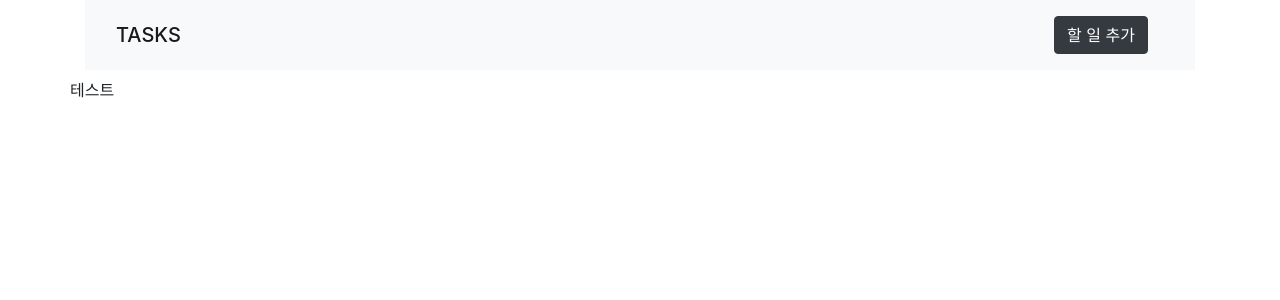
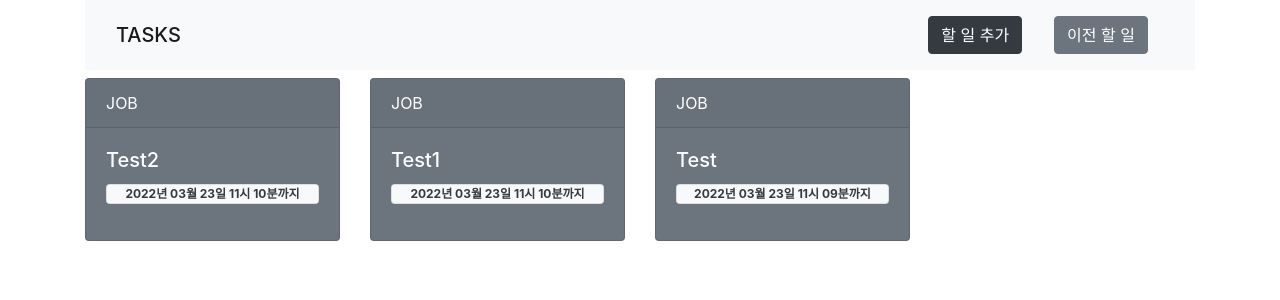
Before and after one commit to se-yong/taskapp, a Django app: page /previous/ in a window 1280 px wide. Shown: the top 300 px of the page. Run offline with Django 4.2, Linux system fonts and the light colour scheme; data comes from the database, SQL or seed files in the repository; both versions use the stored data as it was after the commit.

Commit message:
ListView 및 이전 한일 queryset으로 작성하여 추가

```diff
--- a/taskproject/taskapp/templates/common.html
+++ b/taskproject/taskapp/templates/common.html
@@ -26,6 +26,13 @@
                         </button>
                     </a>
                 </li>
+                <li class="nav-item">
+                    <a class="nav-link" href="{% url 'previous' %}">
+                        <button class="btn btn-secondary">
+                            이전 할 일
+                        </button>
+                    </a>
+                </li>
             </ul>
         </div>
     </nav>
--- /dev/null
+++ b/taskproject/taskapp/templates/pages/task_previous_list.html
@@ -0,0 +1,21 @@
+{% extends "common.html" %}
+
+{% block content %}
+<div class="row row-cols-2 row-cols-md-4 g-4 mt-2">
+    {% for item in object_list %}
+    <div class="col">
+        <div class="card text-white bg-secondary mb-3">
+            <div class="card-header">{{ item.type }}</div>
+            <div class="card-body">
+                <h5 class="card-title">{{ item.title }}</h5>
+                <p class="card text">
+                    <span class="badge bg-light text-dark">
+                        {{ item.due|date:'Y년 m월 d일 H시 i분' }}까지
+                    </span>
+                </p>
+            </div>
+        </div>
+    </div>
+    {% endfor %}
+</div>
+{% endblock %}
--- a/taskproject/taskapp/views.py
+++ b/taskproject/taskapp/views.py
@@ -1,6 +1,7 @@
 from django.shortcuts import render
-from django.views.generic import TemplateView, FormView, CreateView
+from django.views.generic import TemplateView, CreateView, ListView
 from .models import Task, ChecklistItem
+from django.utils import timezone
 
 
 def index(request):
@@ -12,7 +13,7 @@ class TaskListView(TemplateView):
     template_name = 'pages/task_list.html'
 
     def get_context_data(self, **kwargs):
-        tasks = Task.objects.all()
+        tasks = Task.objects.filter(due__gte=timezone.now()).order_by('-due').all()
         return{
             'tasks': tasks
         }
@@ -23,3 +24,9 @@ class TaskCreateView(CreateView):
     fields = ['title', 'type', 'due']
     template_name = 'pages/task_create.html'
     success_url = '/'
+
+
+class TaskPreviousListView(ListView):
+    model = Task
+    template_name = 'pages/task_previous_list.html'
+    queryset = Task.objects.filter(due__lt=timezone.now()).order_by('-due')
--- a/taskproject/taskproject/urls.py
+++ b/taskproject/taskproject/urls.py
@@ -15,7 +15,7 @@ Including another URLconf
 """
 from django.urls import path
 from taskapp import views
-from taskapp.views import TaskListView, TaskCreateView
+from taskapp.views import TaskListView, TaskCreateView, TaskPreviousListView
 from django.conf import settings
 from django.conf.urls.static import static
 
@@ -23,7 +23,8 @@ urlpatterns = [
     # path('', views.index, name="index"),
     path('', TaskListView.as_view(), name="index"),
     path('task/', TaskCreateView.as_view(), name="create-task"),
-    path('previous/', views.index, name="previous"),
+    path('previous/', TaskPreviousListView.as_view(), name="previous"),
+
     path('task/<int:task_id>/delete/', views.index, name="delete-task"),
     path('task/<int:task_id>/item/', views.index, name="create-item"),
     path('task/<int:task_id>/item/<int:check_id>/', views.index, name="check-item"),
```
Also changed, not shown: taskproject/db.sqlite3.
